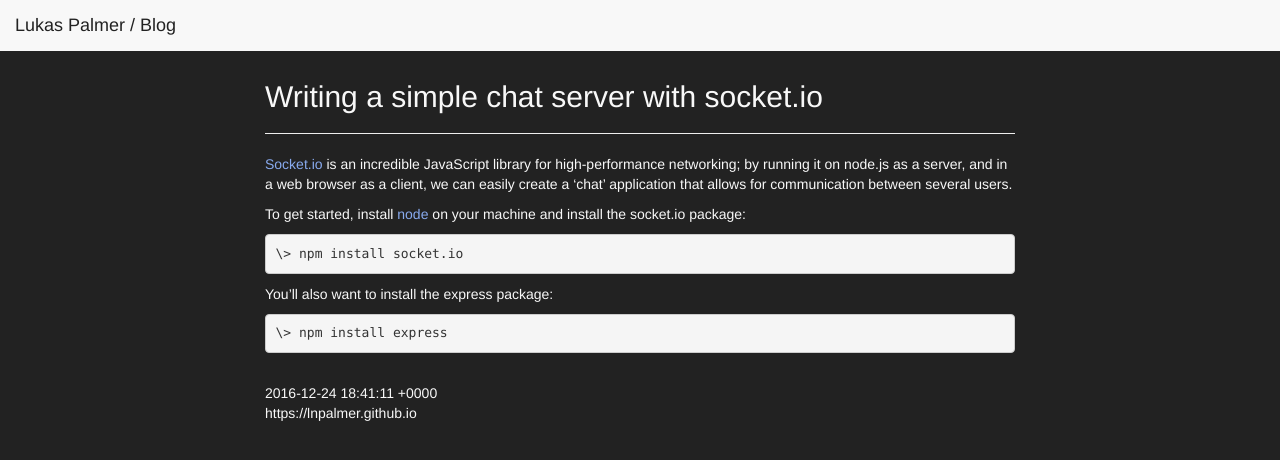
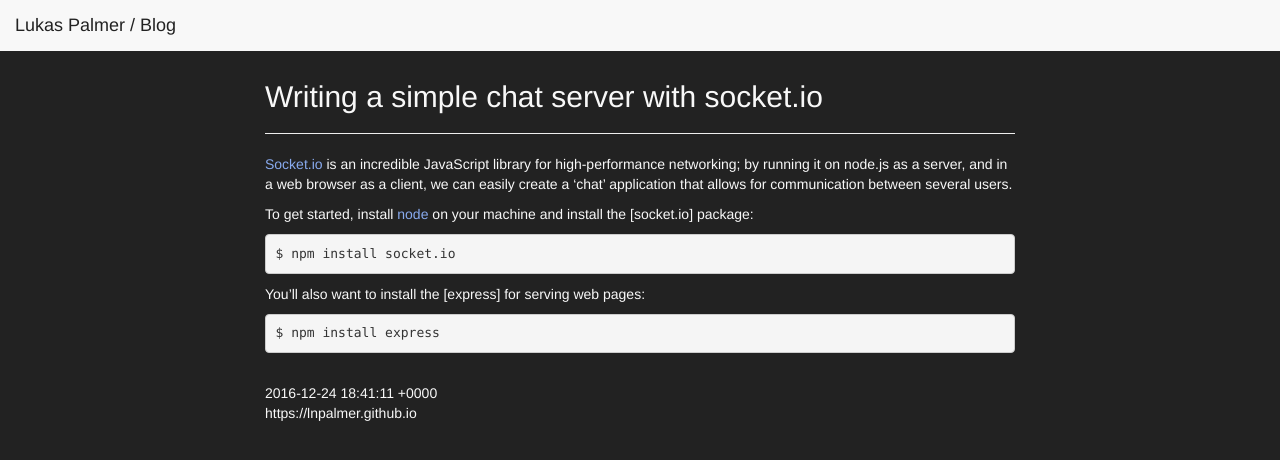
Before and after one commit to lnpalmer/lnpalmer.github.io, a Jekyll site: the page built from _posts/2016-12-23-chat.md, in a window 1280 px wide. Shown: the top 460 px of the page. Built offline with Jekyll 4.4.1, drawn with Linux system fonts in a browser that asks for light colours.

Commit message:
misc. setup

```diff
--- a/_posts/2016-12-23-chat.md
+++ b/_posts/2016-12-23-chat.md
@@ -6,10 +6,10 @@
 
 [Socket.io](http://socket.io) is an incredible JavaScript library for high-performance networking; by running it on node.js as a server, and in a web browser as a client, we can easily create a 'chat' application that allows for communication between several users.
 
-To get started, install [node](https://nodejs.org) on your machine and install the socket.io package:
+To get started, install [node](https://nodejs.org) on your machine and install the [socket.io] package:
 
-    \> npm install socket.io
+    $ npm install socket.io
 
-You'll also want to install the express package:
+You'll also want to install the [express] for serving web pages:
 
-    \> npm install express
+    $ npm install express
```
